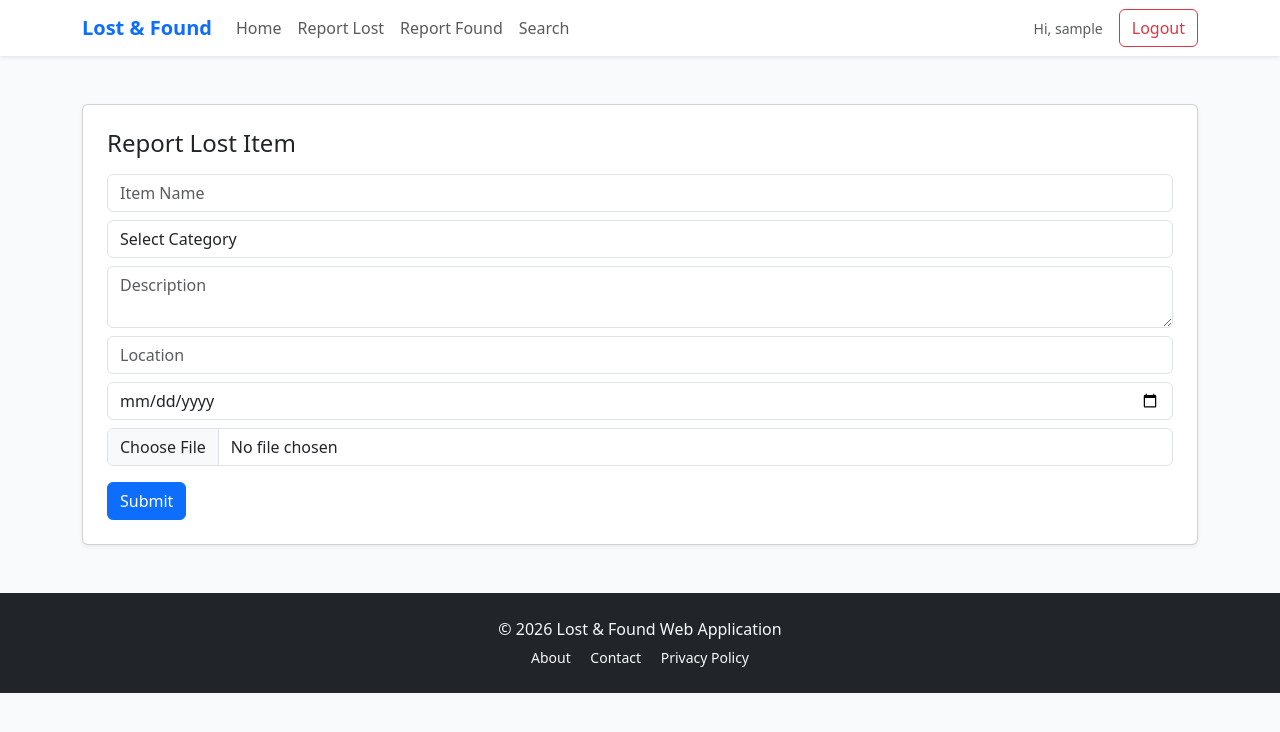
After one commit to lost-found-web/lost-found-webapp, a Flask app: page /report/lost in a window 1280 px wide. The commit adds this page. Shown: the top 732 px of the page. Run offline with Flask 3, Linux system fonts and the light colour scheme; the visitor is signed in with stand-in values (Sample User, id 1).

Commit message:
Fix date_reported type conversion for SQLite

```diff
--- a/app/models/__init__.py
+++ b/app/models/__init__.py
@@ -1 +1,2 @@
 from .user import User
+from .item import Item
--- a/app/routes/items.py
+++ b/app/routes/items.py
@@ -1,7 +1,41 @@
-from flask import Blueprint, render_template
+from flask import Blueprint, render_template, request, redirect, url_for
+from flask_login import login_required, current_user
+
+from datetime import datetime
+
+from app.extensions import db
+from app.models.item import Item
 
 items_bp = Blueprint('items', __name__)
 
 @items_bp.route("/")
 def home():
-    return render_template("home.html")
+    items = Item.query.order_by(Item.created_at.desc()).all()
+    return render_template("home.html", items=items)
+
+@items_bp.route("/report/<item_type>", methods=["GET", "POST"])
+@login_required
+def report_item(item_type):
+    if item_type not in ["lost", "found"]:
+        return redirect(url_for("items.home"))
+
+    if request.method == "POST":
+        new_item = Item(
+            user_id=current_user.id,
+            item_type=item_type,
+            item_name=request.form["item_name"],
+            category=request.form["category"],
+            description=request.form["description"],
+            location=request.form["location"],
+            date_reported=datetime.strptime(
+    request.form["date_reported"], "%Y-%m-%d"
+).date()
+
+        )
+
+        db.session.add(new_item)
+        db.session.commit()
+
+        return redirect(url_for("items.home"))
+
+    return render_template("report_item.html", item_type=item_type)
--- a/app/templates/base.html
+++ b/app/templates/base.html
@@ -34,10 +34,10 @@
 
     {% if current_user.is_authenticated %}
     <li class="nav-item">
-        <a class="nav-link" href="#">Report Lost</a>
+        <a class="nav-link" href="{{ url_for('items.report_item', item_type='lost') }}">Report Lost</a>
     </li>
     <li class="nav-item">
-        <a class="nav-link" href="#">Report Found</a>
+        <a class="nav-link" href="{{ url_for('items.report_item', item_type='found') }}">Report Found</a>
     </li>
     {% endif %}
 
--- /dev/null
+++ b/app/templates/report_item.html
@@ -0,0 +1,33 @@
+{% extends "base.html" %}
+{% block title %}Report Item{% endblock %}
+
+{% block content %}
+<div class="container my-5">
+  <div class="card shadow-sm p-4">
+    <h4 class="mb-3">Report {{ item_type|capitalize }} Item</h4>
+
+    <form method="POST" enctype="multipart/form-data">
+      <input class="form-control mb-2" name="item_name" placeholder="Item Name" required>
+
+      <select class="form-control mb-2" name="category" required>
+        <option value="">Select Category</option>
+        <option>Mobile</option>
+        <option>Wallet</option>
+        <option>Documents</option>
+        <option>Keys</option>
+        <option>Others</option>
+      </select>
+
+      <textarea class="form-control mb-2" name="description" placeholder="Description" required></textarea>
+
+      <input class="form-control mb-2" name="location" placeholder="Location" required>
+
+      <input class="form-control mb-2" type="date" name="date_reported" required>
+
+      <input class="form-control mb-3" type="file" name="image">
+
+      <button class="btn btn-primary">Submit</button>
+    </form>
+  </div>
+</div>
+{% endblock %}
```
Also changed, not shown: app/models/item.py (added, +22 -0 lines).
